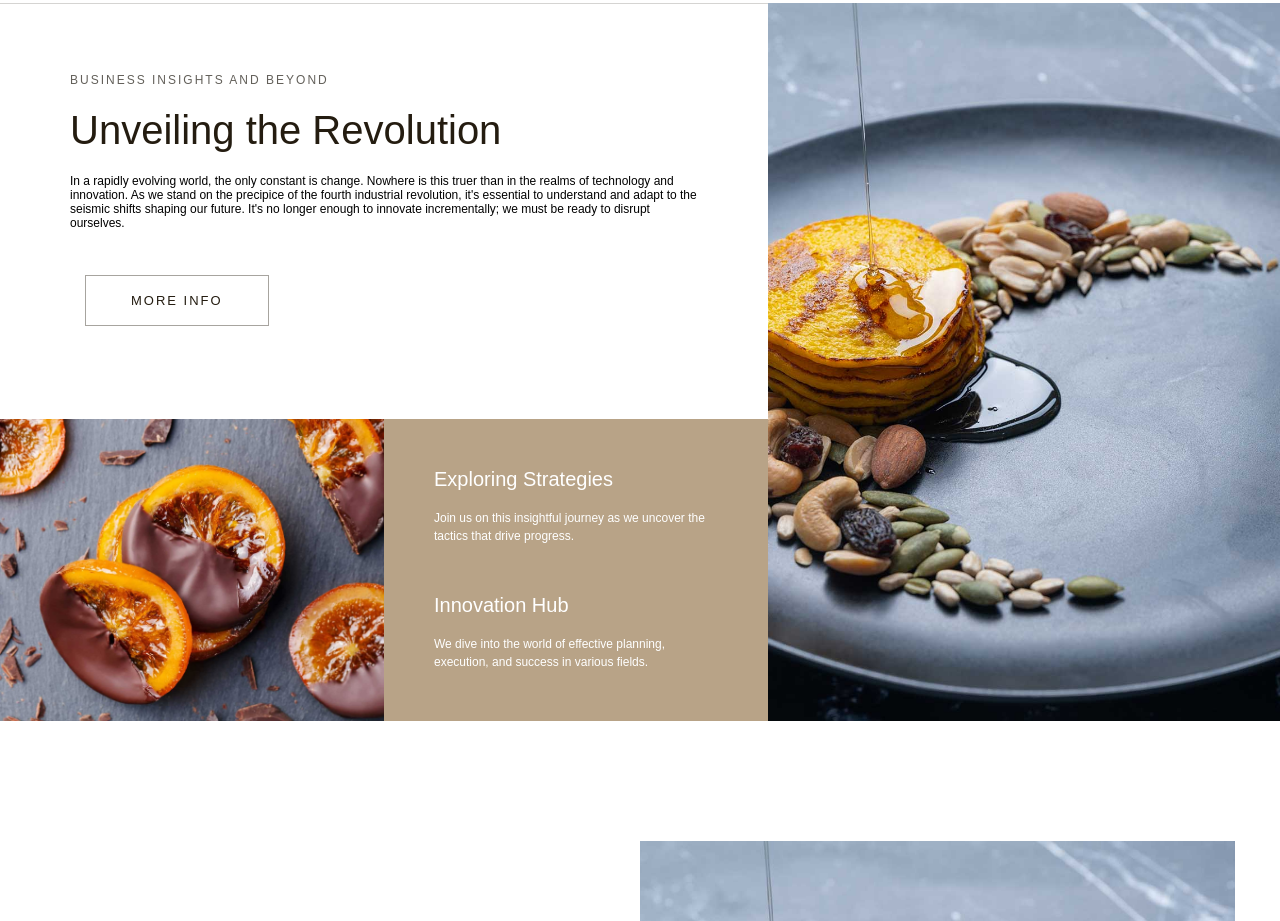
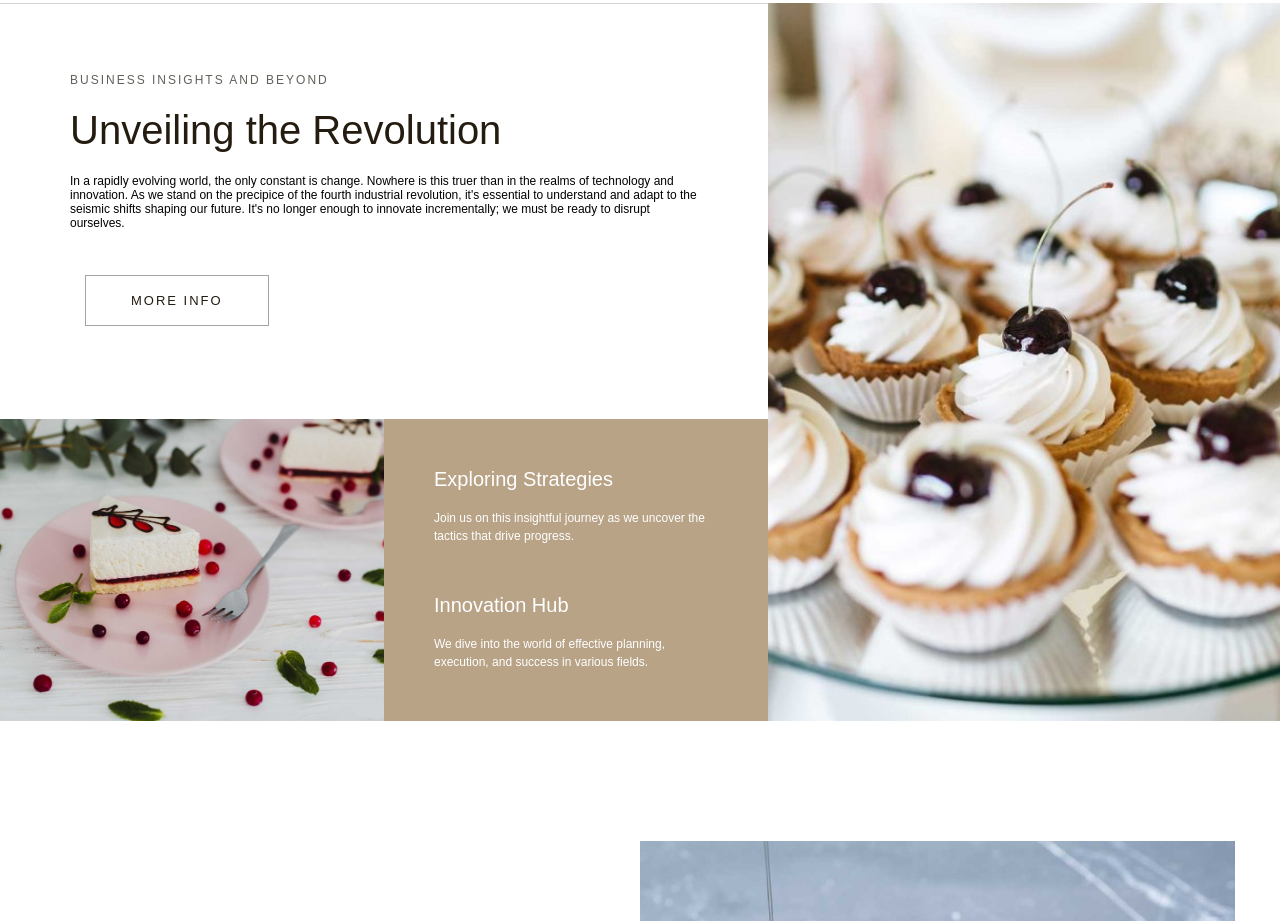
Before and after one commit to kengan95/slider-carrusel, a plain HTML site: page index.html in a window 1280 px wide. Shown: the part 1971-2892 px from the top of the page. Drawn offline with Linux system fonts and the light colour scheme.

Commit message:
Update styles.css

```diff
--- a/styles/styles.css
+++ b/styles/styles.css
@@ -706,7 +706,7 @@ img {vertical-align: middle;}
     }
     .contenido2-parte1-2-1{
       width: 50%;
-      background-image: url(https://raw.githubusercontent.com/kengan95/slider-carrusel/main/imagenes/slide-02.jpg);
+      background-image: url(https://raw.githubusercontent.com/kengan95/slider-carrusel/main/imagenes/img2.jpg);
       background-position: center center;
       background-repeat: no-repeat;
       background-size: cover;
@@ -736,7 +736,7 @@ img {vertical-align: middle;}
     }
     .contenido2-parte2{
       width: 40%;
-      background-image: url(https://raw.githubusercontent.com/kengan95/slider-carrusel/main/imagenes/img4.jpg);
+      background-image: url(https://raw.githubusercontent.com/kengan95/slider-carrusel/main/imagenes/img1.jpg);
       background-position: center center;
       background-repeat: no-repeat;
       background-size: cover;
```
